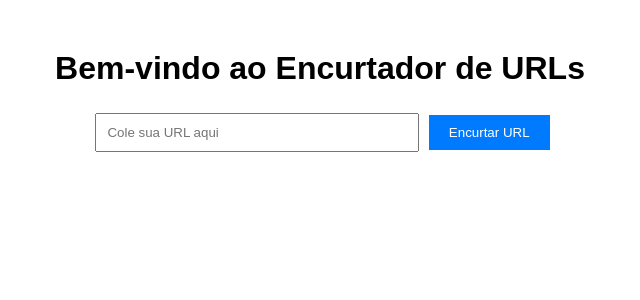
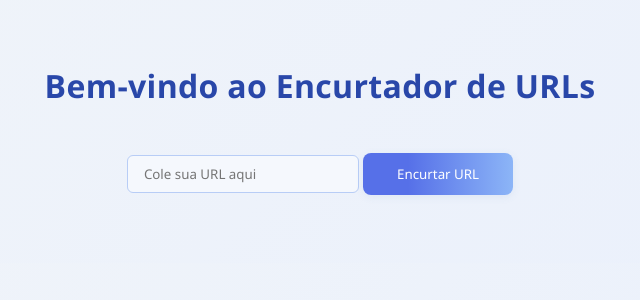
Before and after one commit to perepepeu/encurtador, a Flask app: template templates/index.html in a window 1280 px wide. Shown: the top 300 px of the page, without its empty margins (320-960 px from the left). Run offline with Flask 3, Linux system fonts and the light colour scheme; the template is opened without the code that fills it, so the values that code supplies are empty.

Commit message:
Update index.html
Concerto da localização do css

```diff
--- a/templates/index.html
+++ b/templates/index.html
@@ -1,36 +1,7 @@
 <!DOCTYPE html>
 <html>
 <head>
-    <title>Encurtador de URLs</title>
-    <style>
-        body {
-            font-family: Arial, sans-serif;
-            text-align: center;
-            margin-top: 50px;
-        }
-        input {
-            padding: 10px;
-            width: 300px;
-            margin: 5px;
-        }
-        button {
-            padding: 10px 20px;
-            background-color: #007BFF;
-            color: white;
-            border: none;
-            cursor: pointer;
-        }
-        button:hover {
-            background-color: #0056b3;
-        }
-        .result {
-            margin-top: 20px;
-            font-size: 18px;
-        }
-        .error {
-            color: red;
-        }
-    </style>
+    <link rel="stylesheet" href="../static/style.css">
 </head>
 <body>
     <h1>Bem-vindo ao Encurtador de URLs</h1>
```
